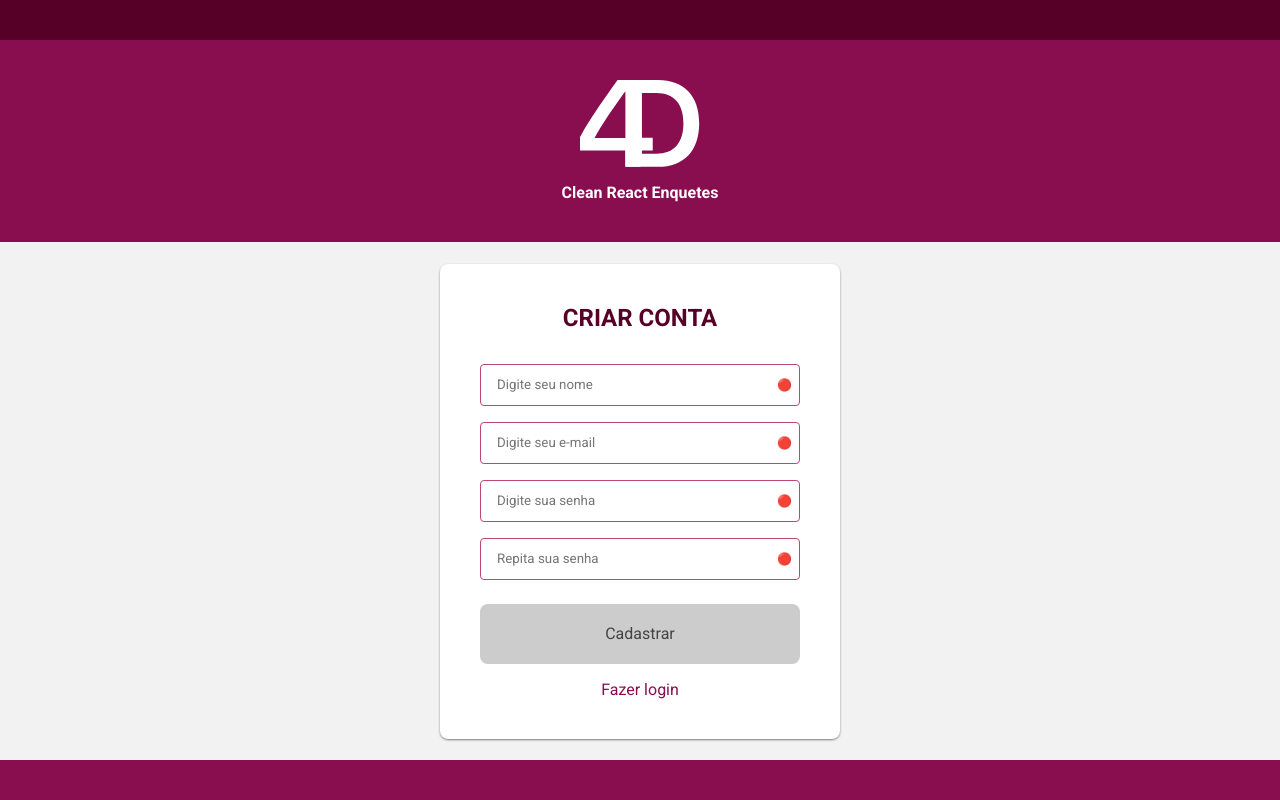
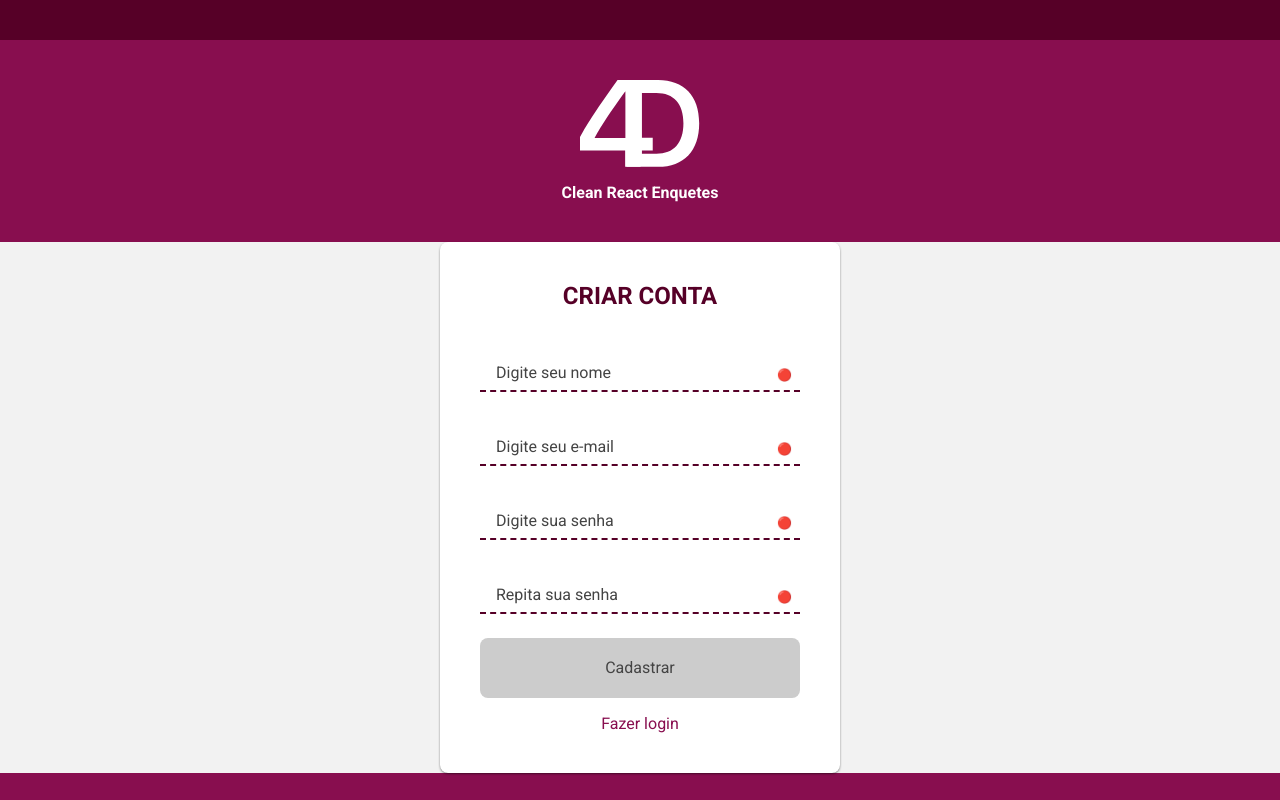
Before and after one commit to matheusroika/clean-react, a React app: page /signup in a window 1280 px wide. Built offline with nearby package versions, Linux system fonts and the light colour scheme; no server answers.

Commit message:
refactor: change input material design style

```diff
--- a/src/presentation/components/input/input.tsx
+++ b/src/presentation/components/input/input.tsx
@@ -8,18 +8,17 @@ interface Props extends React.ComponentPropsWithoutRef<'input'> {
 const Input: React.FC<Props> = (props) => {
   const { setValue } = props
 
-  const getStatus = (): string => {
-    return props.title ? '🔴' : '🟢'
-  }
-
-  const getTitle = (): string => {
-    return props.title || 'Tudo certo!'
-  }
-
   return (
     <div className={styles.inputWrapper}>
-      <input data-testid={props.name} {...props} onChange={(e) => { setValue(e.target.value) }}/>
-      <span data-testid={`${props.name}Status`} title={getTitle()}>{getStatus()}</span>
+      <input
+        {...props}
+        data-testid={props.name}
+        id={props.name}
+        onChange={(e) => { setValue(e.target.value) }}
+        placeholder=""
+      />
+      <label htmlFor={props.name}>{props.placeholder}</label>
+      <span data-testid={`${props.name}Status`} title={props.title || 'Tudo certo!'}>{props.title ? '🔴' : '🟢'}</span>
     </div>
   )
 }
--- a/src/presentation/components/input/inputStyles.scss
+++ b/src/presentation/components/input/inputStyles.scss
@@ -1,17 +1,63 @@
+@import "../../styles/colors.scss";
+
 .inputWrapper {
-  display: flex;
-  align-items: center;
   position: relative;
-  margin-top: 1rem;
+  margin-top: 2rem;
+  border-bottom: 2px dashed $primaryDark;
+  transition: border-color .5s ease-out;
+
+  &:not(:first-of-type) {
+    margin-top: 2.5rem;
+  }
+
+  &::after {
+    content: '';
+    position: absolute;
+    bottom: -2px;
+    left: 0;
+    width: 0;
+    height: 2px;
+    background-color: $primaryLight;
+    transition: width .5s ease-out;
+  }
+
+  &:focus-within {
+    border-color: transparent;
+
+    &::after {
+      width: 100%;
+    }
+
+    label {
+      transform: scale(.9) translateY(-1.5rem) translateX(-1.5rem);
+    }
+  }
 
   input {
     width: 100%;
-    padding: 0 2.5rem 0 1rem;
+    padding: 0 2rem 0 .5rem !important;
+    line-height: 2rem !important;
+    border: none !important;
+    outline: none !important;
+
+    &:not(:placeholder-shown) + label {
+      transform: scale(.9) translateY(-1.5rem) translateX(-1.5rem);
+    }
+  }
+
+  label {
+    position: absolute;
+    left: 1rem;
+    bottom: .5rem;
+    color: $disabled;
+    cursor: text;
+    transition: transform .25s ease-out;
   }
 
   span {
     position: absolute;
     right: .5rem;
+    bottom: .5rem;
     font-size: .75rem;
     cursor: help;
   }
```
